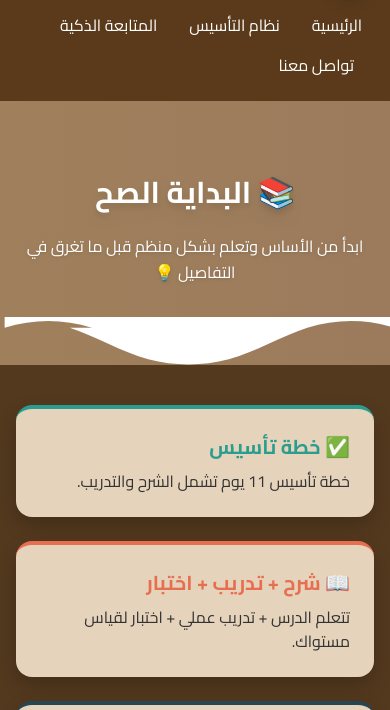
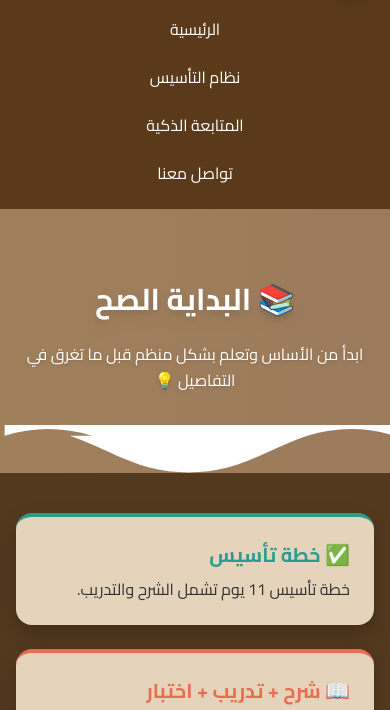
Before and after one commit to A7MS3H/ThanaWay, a plain HTML site: page course1.html in a window 390 px wide. Shown: the part 67-777 px from the top of the page. Drawn offline with nearby package versions, Linux system fonts and the light colour scheme.

Commit message:
Update course1.html

```diff
--- a/course1.html
+++ b/course1.html
@@ -72,8 +72,6 @@
   </style>
 </head>
 
-<body>
-<!-- Navbar -->
 <nav class="bg-[#5A3A1B] text-white p-4 flex flex-wrap justify-between items-center shadow-lg">
   <div class="flex items-center space-x-2 space-x-reverse">
     <img src="images/logo-edu.jpg" alt="شعار"
@@ -82,11 +80,20 @@
       رحلة تالتة ثانوي
     </h1>
   </div>
-  <div class="space-x-2 sm:space-x-4 space-x-reverse flex flex-wrap mt-2 sm:mt-0">
-    <a href="index.html" class="relative px-3 py-2 transition-all duration-300 hover:text-[#F4A261] hover:scale-105 after:content-[''] after:absolute after:left-0 after:bottom-0 after:w-0 after:h-[3px] after:bg-[#F4A261] after:transition-all after:duration-500 hover:after:w-full">الرئيسية</a>
-    <a href="course1.html" class="relative px-3 py-2 transition-all duration-300 hover:text-[#2A9D8F] hover:scale-105 after:content-[''] after:absolute after:left-0 after:bottom-0 after:w-0 after:h-[3px] after:bg-[#2A9D8F] after:transition-all after:duration-500 hover:after:w-full">نظام التأسيس</a>
-    <a href="course2.html" class="relative px-3 py-2 transition-all duration-300 hover:text-[#F4A261] hover:scale-105 after:content-[''] after:absolute after:left-0 after:bottom-0 after:w-0 after:h-[3px] after:bg-[#F4A261] after:transition-all after:duration-500 hover:after:w-full">المتابعة الذكية</a>
-    <a href="contact.html" class="relative px-3 py-2 transition-all duration-300 hover:text-[#2A9D8F] hover:scale-105 after:content-[''] after:absolute after:left-0 after:bottom-0 after:w-0 after:h-[3px] after:bg-[#2A9D8F] after:transition-all after:duration-500 hover:after:w-full">تواصل معنا</a>
+
+  <!-- الروابط -->
+  <div class="flex flex-col sm:flex-row w-full sm:w-auto mt-3 sm:mt-0 items-center sm:items-center space-y-2 sm:space-y-0 sm:space-x-4 space-x-reverse">
+    <a href="index.html" class="relative px-3 py-2 w-full sm:w-auto text-center transition-all duration-300 hover:text-[#F4A261] hover:scale-105 after:content-[''] after:absolute after:left-0 after:bottom-0 after:w-0 after:h-[3px] after:bg-[#F4A261] after:transition-all after:duration-500 hover:after:w-full">الرئيسية</a>
+
+    <a href="course1.html" class="relative px-3 py-2 w-full sm:w-auto text-center transition-all duration-300 hover:text-[#2A9D8F] hover:scale-105 after:content-[''] after:absolute after:left-0 after:bottom-0 after:w-0 after:h-[3px] after:bg-[#2A9D8F] after:transition-all after:duration-500 hover:after:w-full">نظام التأسيس</a>
+
+    <a href="course2.html" class="relative px-3 py-2 w-full sm:w-auto text-center transition-all duration-300 hover:text-[#F4A261] hover:scale-105 after:content-[''] after:absolute after:left-0 after:bottom-0 after:w-0 after:h-[3px] after:bg-[#F4A261] after:transition-all after:duration-500 hover:after:w-full">المتابعة الذكية</a>
+
+    <!-- تواصل معنا يتحرك للنص على الموبايل -->
+    <a href="contact.html" class="relative px-3 py-2 w-full sm:w-auto text-center sm:text-left transition-all duration-300 hover:text-[#2A9D8F] hover:scale-105 after:content-[''] after:absolute after:left-0 after:bottom-0 after:w-0 after:h-[3px] after:bg-[#2A9D8F] after:transition-all after:duration-500 hover:after:w-full">تواصل معنا</a>
+  </div>
+</nav>
+
   </div>
 </nav>
 
```
